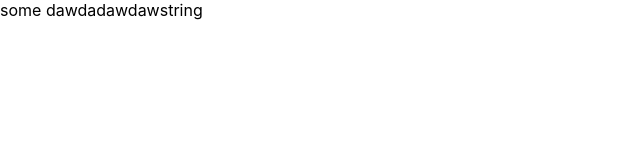
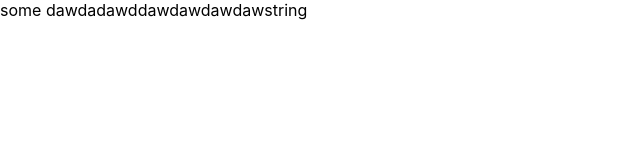
Before and after one commit to r-zhukov/millionaire-game, a React (Create React App) app: page / in a window 1280 px wide. Shown: the top 160 px of the page, without its empty margins (0-640 px from the left). Built offline with nearby package versions, Linux system fonts and the light colour scheme.

Commit message:
check rules

```diff
--- a/src/App.tsx
+++ b/src/App.tsx
@@ -2,7 +2,7 @@ import React from 'react';
 import './App.css';
 
 function App() {
-  return <div>some dawdadawdawstring</div>;
+  return <div>some dawdadawddawdawdawdawstring</div>;
 }
 
 export default App;
```
